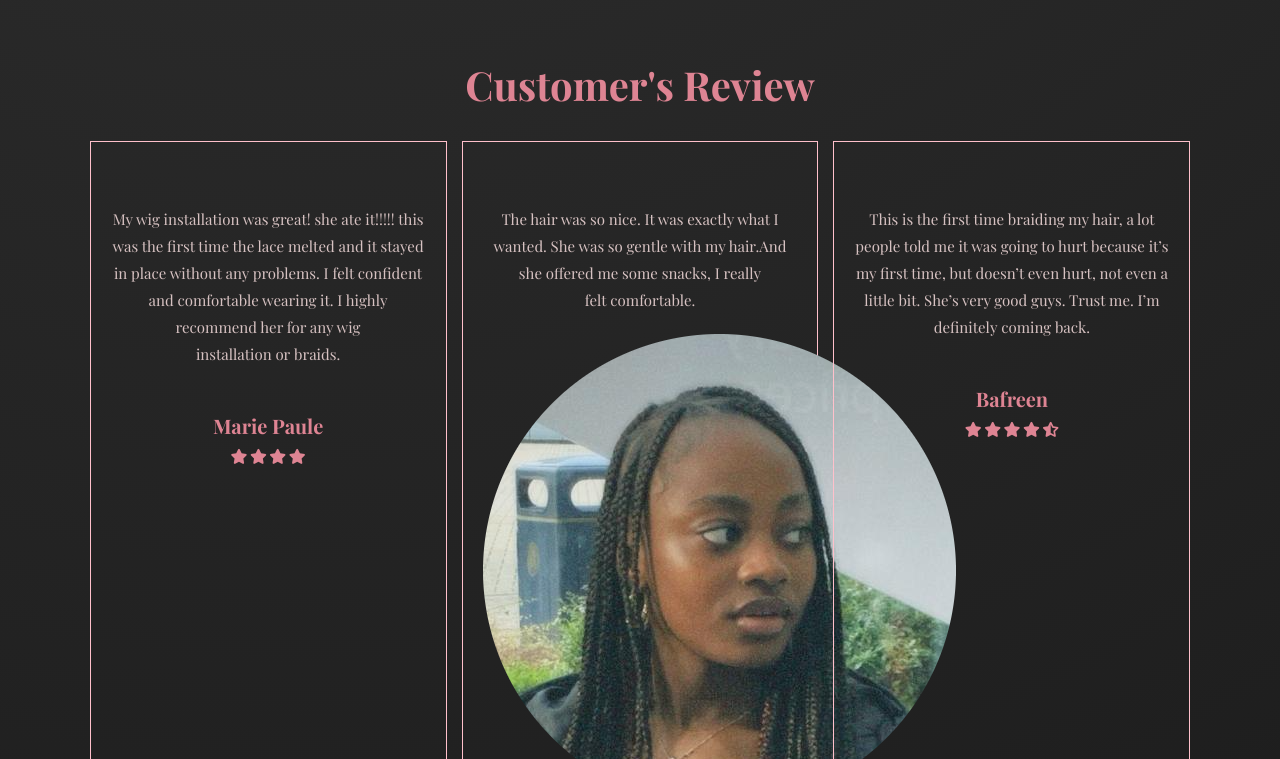
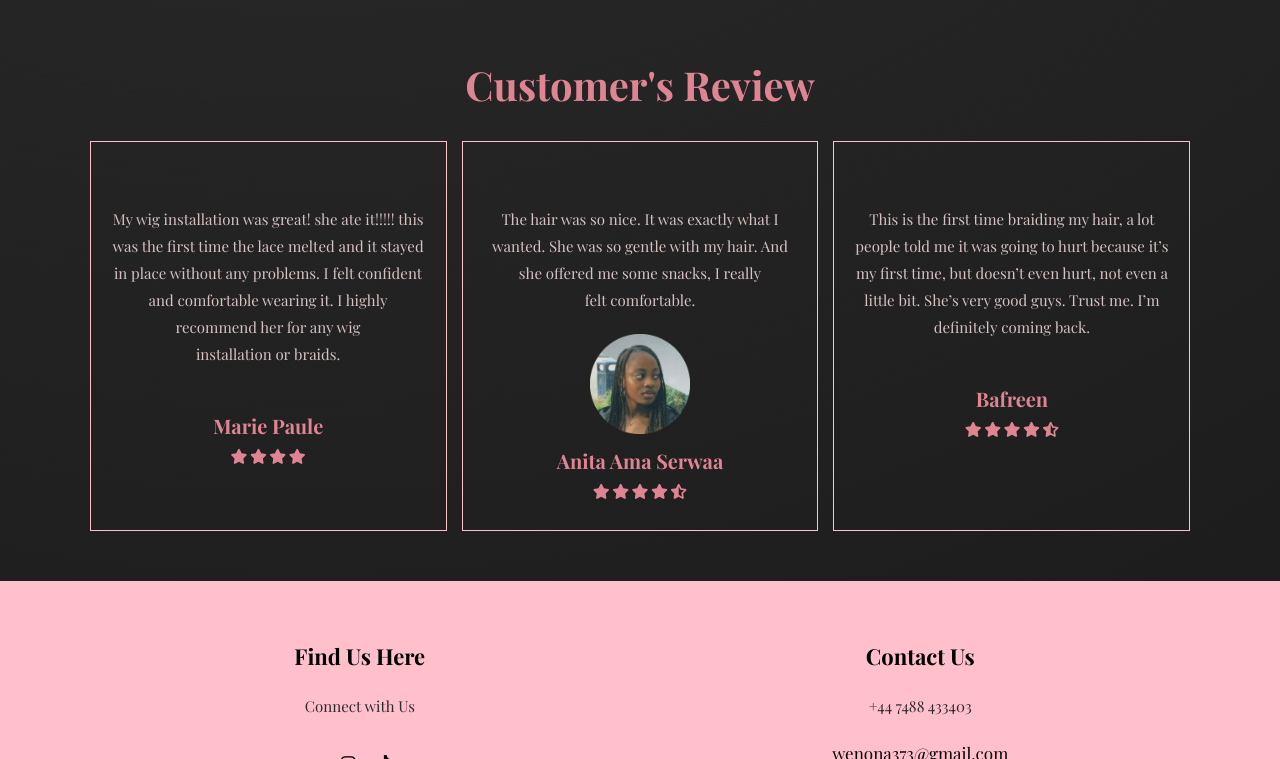
Before and after one commit to Edmondakwasi/Hair_dressing_saloon, a PHP site: page / in a window 1280 px wide. Shown: the part 5741-6500 px from the top of the page. Run offline with PHP 8.4, Linux system fonts and the light colour scheme; some libraries are stand-ins or nearby versions; some web fonts are replaced.

Commit message:
'styled-image'

```diff
--- a/index.html
+++ b/index.html
@@ -216,7 +216,7 @@
 
         <div class="box">
             <img src="" alt="" class="quote">
-            <p>The hair was so nice. It was exactly what I wanted. She was so gentle with my hair.And she offered me some snacks, I really felt comfortable.</p>
+            <p>The hair was so nice. It was exactly what I wanted. She was so gentle with my hair. And she offered me some snacks, I really felt comfortable.</p>
             <img src="images/review-1.png" class="user" alt="">
             <h3>Anita Ama Serwaa</h3>
             <div class="stars">
--- a/styles/style.css
+++ b/styles/style.css
@@ -422,6 +422,10 @@ section{
     padding:3rem 2rem;
 }
 
+.review .box-container .box .user{
+   width: 10rem;
+}
+
 .review .box-container .box p{
     font-size: 1.5rem;
     line-height: 1.8;
```
